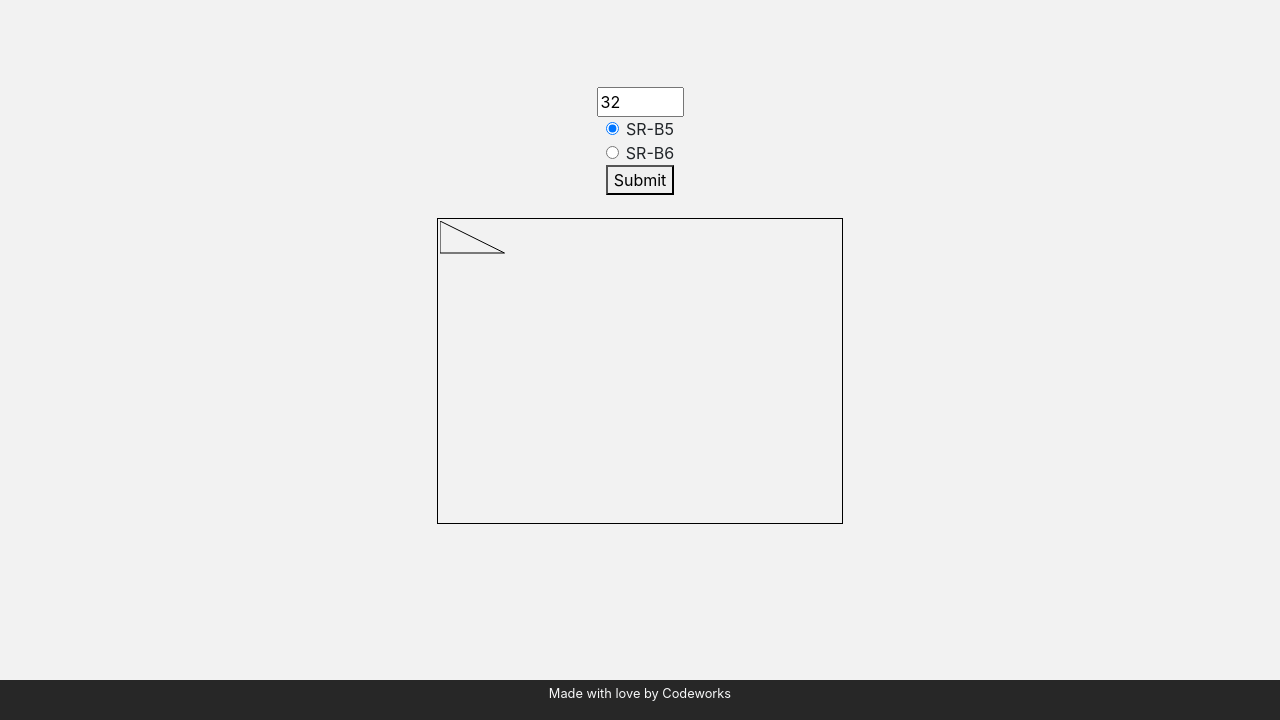
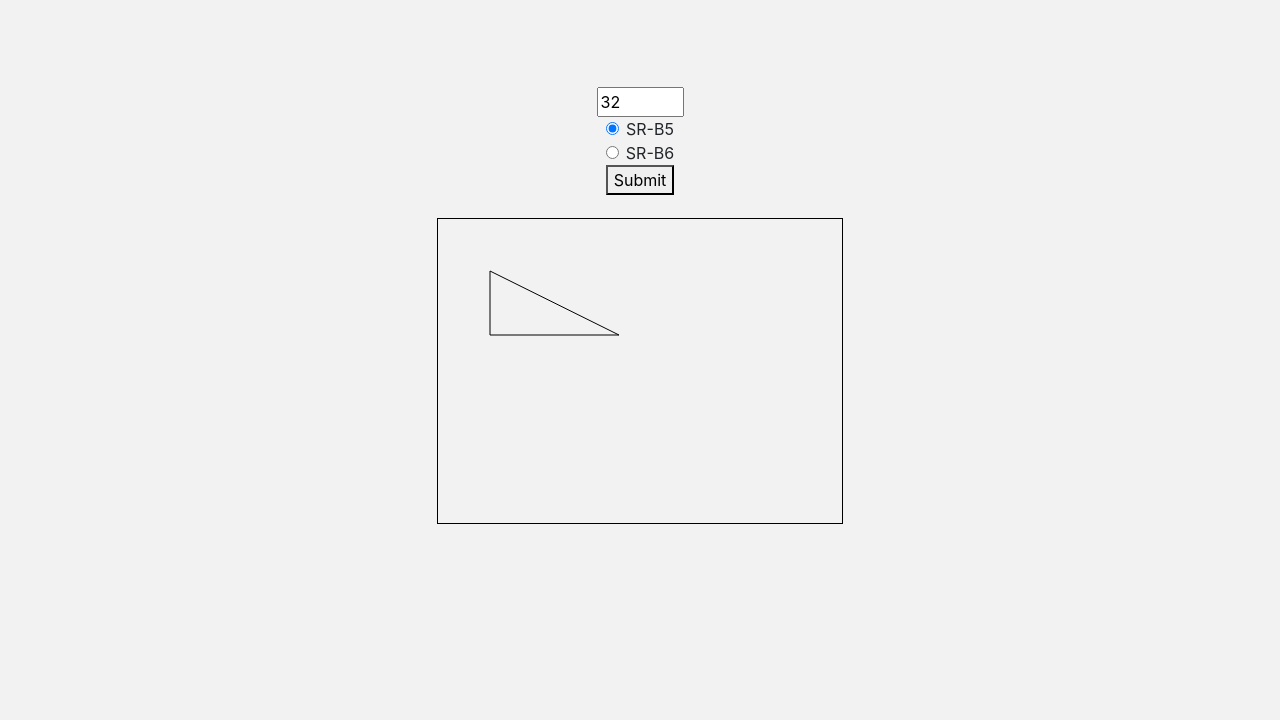
Before and after one commit to NathanMQuam/StepRampTool, a website: page index.html in a window 1280 px wide. Shown: the part 80-800 px from the top of the page. Drawn offline with nearby package versions, Linux system fonts and the light colour scheme.

Commit message:
Adjust triangle

```diff
--- a/app/main.js
+++ b/app/main.js
@@ -8,7 +8,7 @@ let ctx = canvas.getContext("2d")
 
 let update = function() {
 	let form = $('form').serializeArray()
-	console.log(form)
+	// console.log(form)
 	let tri = {
 		angA: 90, // Ground Bed
 		// angB: undefined, // Ground Ramp
@@ -17,18 +17,18 @@ let update = function() {
 		sideB: Number(form.find(o => o.name == "BedHeight").value), // Bed Height
 		sideC: undefined // Ground Depth
 	}
-	$('#BedHeightInput').attr("max", tri.sideA)
+	$('#BedHeightInput').attr("max", tri.sideA - 2)
 
 	tri.sideC = (Math.sqrt(Math.pow(tri.sideA, 2) - Math.pow(tri.sideB, 2)))
-	console.log(Math.pow(tri.sideA, 2), Math.pow(tri.sideB, 2), (Math.pow(tri.sideA, 2) - Math.pow(tri.sideB, 2)))
+	// console.log(Math.pow(tri.sideA, 2), Math.pow(tri.sideB, 2), (Math.pow(tri.sideA, 2) - Math.pow(tri.sideB, 2)))
 
 
 	ctx.clearRect(0, 0, canvas.width, canvas.height)
 	ctx.beginPath()
 	ctx.lineJoin = "round"
-	ctx.moveTo(0, 0) // ang C
-	ctx.lineTo(0, tri.sideB) // ang A
-	ctx.lineTo(tri.sideC, tri.sideB) // ang B
+	ctx.moveTo(50, 50) // ang C
+	ctx.lineTo(50, 50 + tri.sideB * 2) // ang A
+	ctx.lineTo(50 + tri.sideC * 2, 50 + tri.sideB * 2) // ang B
 	ctx.closePath()
 	ctx.stroke()
 }
--- a/index.html
+++ b/index.html
@@ -51,14 +51,6 @@
 
 
 
-	<footer class="container-fluid bg-dark text-light">
-		<div class="row text-center">
-			<div class="col">
-				<p><small>Made with love by Codeworks</small></p>
-			</div>
-		</div>
-	</footer>
-
 	<script src="app/main.js" type="module"></script>
 	<script src="https://code.jquery.com/jquery-3.4.1.min.js"></script>
 </body>
```
